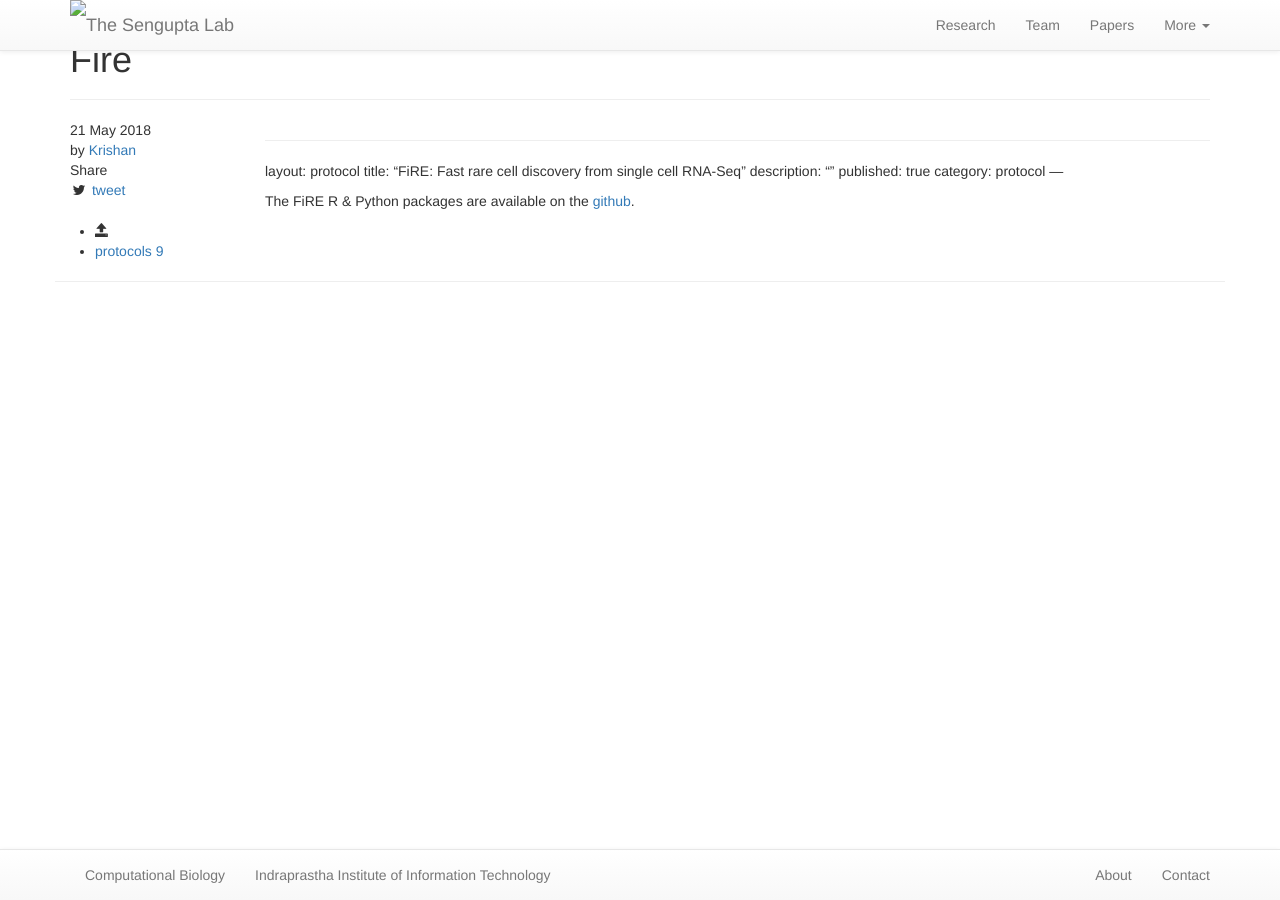
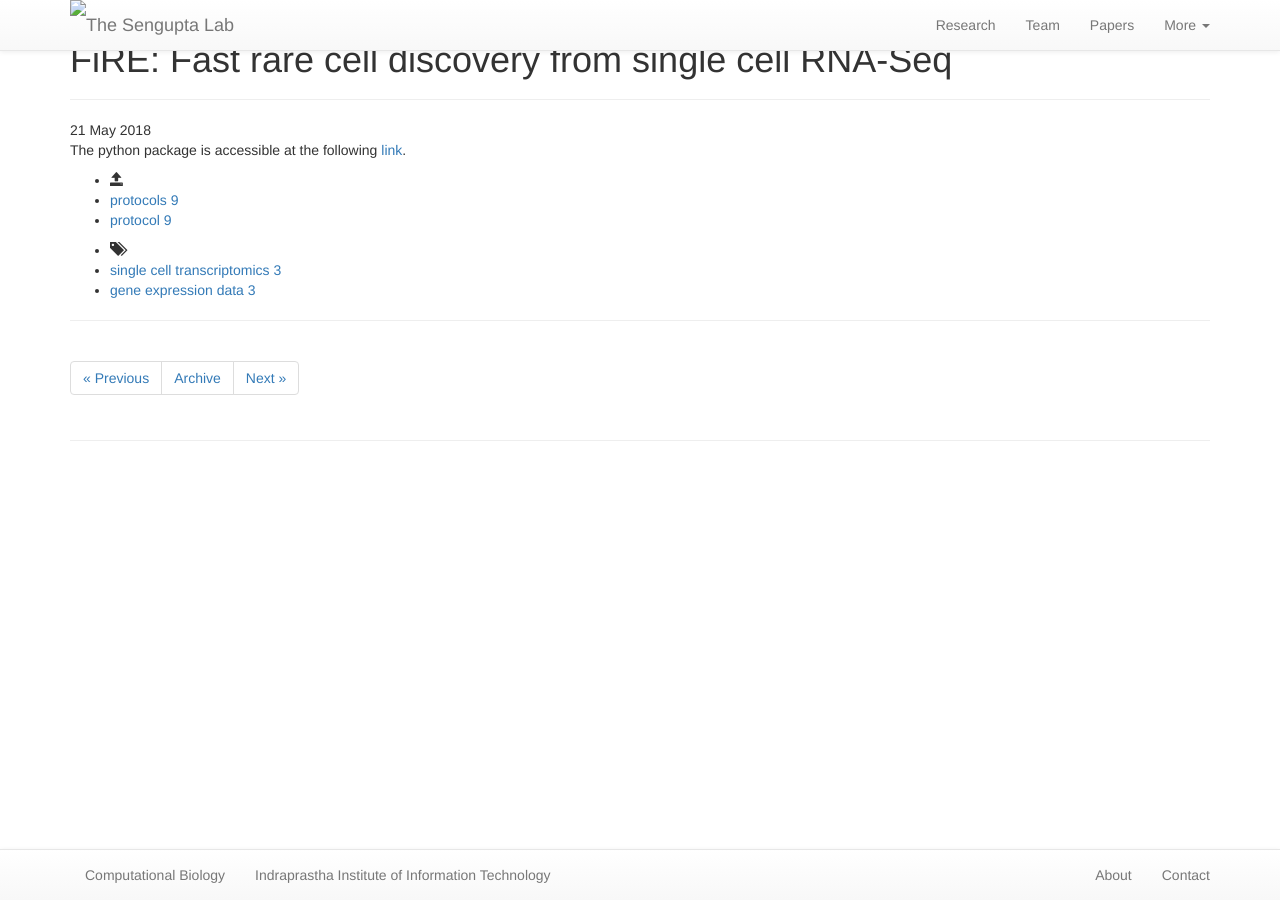
Before and after one commit to debarka/senguptalab.github.io, a Jekyll site: the page built from protocols/_posts/2018-05-21-FiRE.md, in a window 1280 px wide. Built offline with Jekyll 4.4.1, drawn with Linux system fonts in a browser that asks for light colours; nearby versions of some CDN libraries; our own code applies the rules of GitHub Pages for plain Markdown files; library files that are not in the unit come from our copies.

Commit message:
Update 2018-05-21-FiRE.md

```diff
--- a/protocols/_posts/2018-05-21-FiRE.md
+++ b/protocols/_posts/2018-05-21-FiRE.md
@@ -1,14 +1,14 @@
-
 ---
 layout: protocol
 title: "FiRE: Fast rare cell discovery from single cell RNA-Seq"
 description: ""
 published: true
 category: protocol
+tags: [single cell transcriptomics, gene expression data]
 ---
 {% include JB/setup %}
 
 
-The FiRE R & Python packages are available on the [github].
+The python package is accessible at the following [link].
 
-[github]: https://github.com/princethewinner/FiRE
+[link]: https://github.com/princethewinner/FiRE
```
